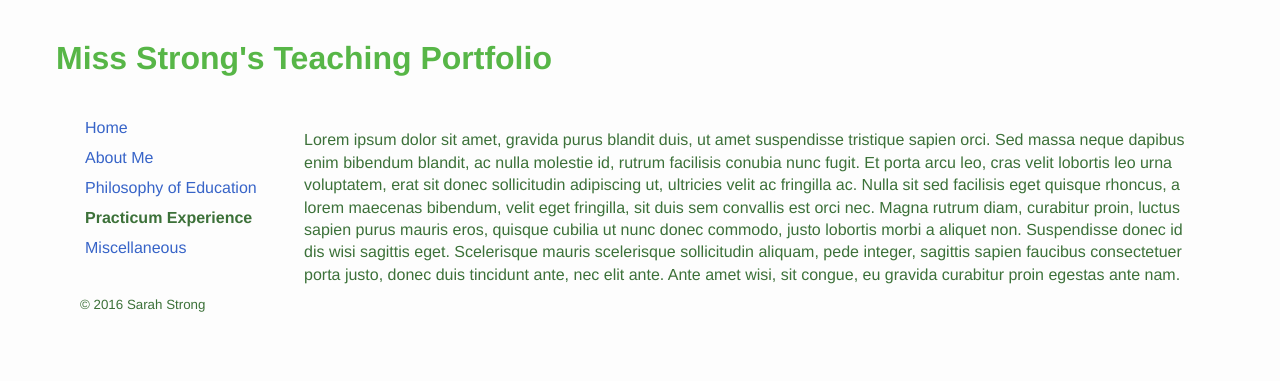
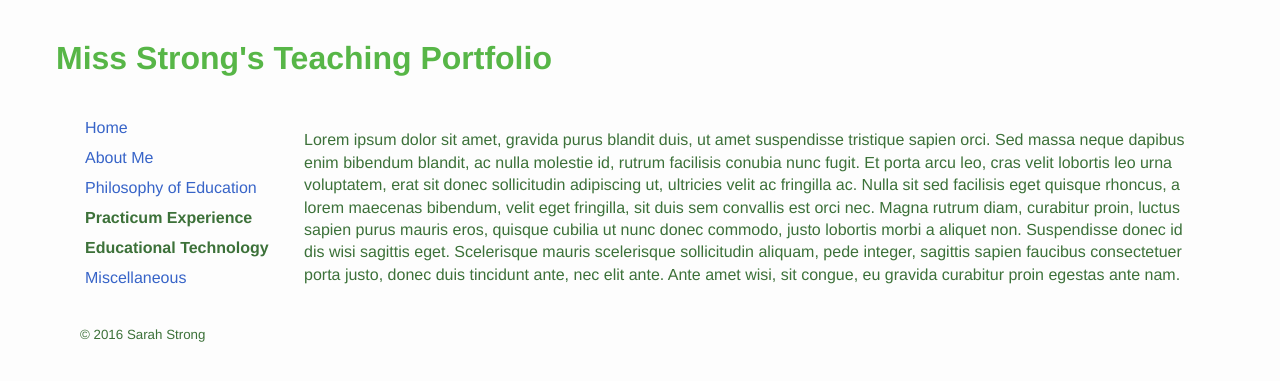
Before and after one commit to sarahstrong314/sarahstrong.ca, a Jekyll site: the page built from index.html, in a window 1280 px wide. Shown: the top 381 px of the page. Built offline with Jekyll 4.4.1, drawn with Linux system fonts in a browser that asks for light colours; nearby versions of some CDN libraries; library files that are not in the unit come from our copies; Markdown is read by kramdown in place of the engine named in the settings.

Commit message:
Added new sections to navigation bar

```diff
--- a/_layouts/default.html
+++ b/_layouts/default.html
@@ -34,8 +34,17 @@
             <li>
               <h3>Practicum Experience</h3>
               <ul>
-                <li><a href="/practicum-experience/math">Math</a></li>
+                <li><a href="/practicum-experience/mathematics">Mathematics</a></li>
                 <li><a href="/practicum-experience/computer-science">Computer Science</a></li>
+              </ul>
+            </li>
+
+            <li>
+              <h3>Educational Technology</h3>
+              <ul>
+                <li><a href="/educational-technology/experiences-with-educational-technology">Experiences with Educational Technology</a></li>
+                <li><a href="/educational-technology/philosophy-of-flipping-the-classroom">Philosophy of Flipping the Classroom</a></li>
+                <li><a href="/educational-technology/screencast-videos">How to Make Flipped Classroom Videos</a></li>
               </ul>
             </li>
 
```
